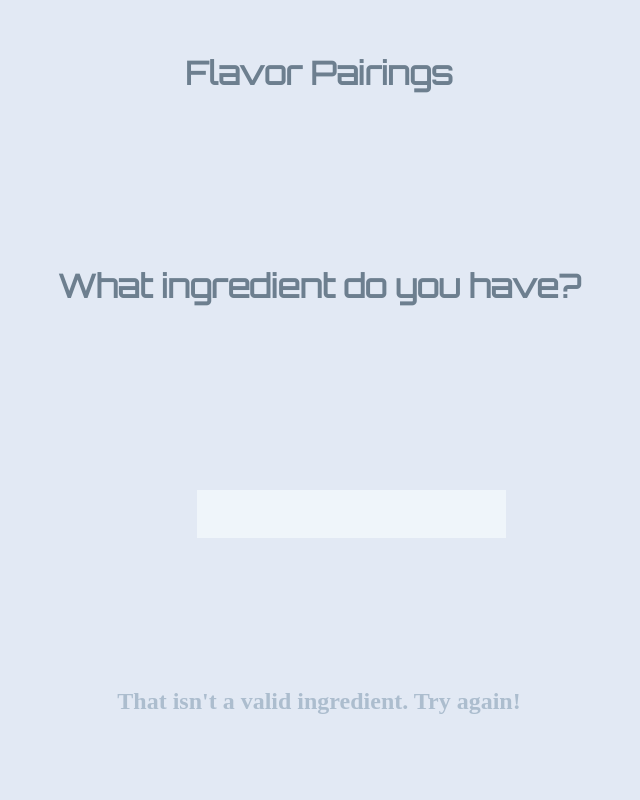
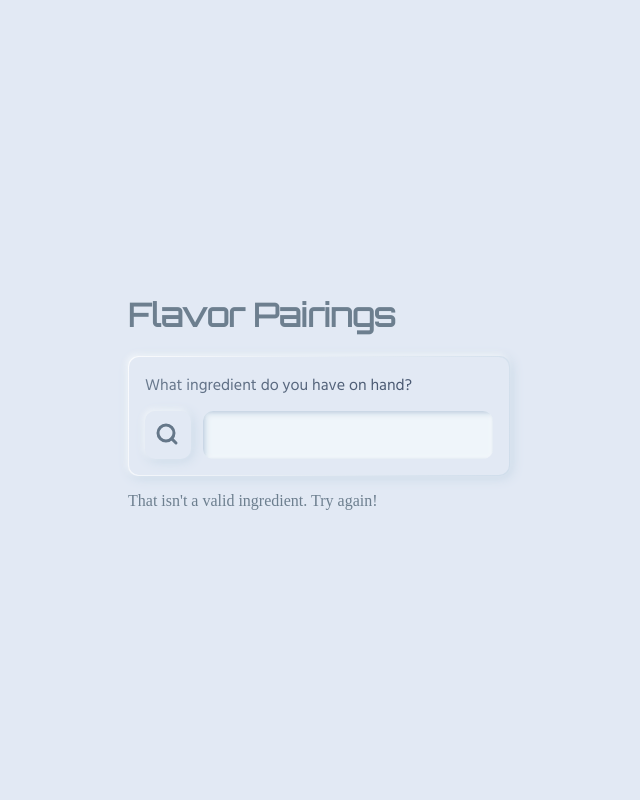
Before and after one commit to atiumcache/flavor-pairings-website, a Flask app: template templates/error-index.html in a window 1280 px wide. Shown: the whole page, without its empty margins (321-961 px from the left). Run offline with Flask 3, Linux system fonts and the light colour scheme; the template is opened without the code that fills it, so the values that code supplies are empty.

Commit message:
added css and fixed layouts

```diff
--- a/app.py
+++ b/app.py
@@ -18,7 +18,10 @@ def internalServiceError(error):
 
 @app.route("/results")
 def results():
-    main = request.args.get("choice")
-    pairings = ingredientPairings.get(main.lower())
-    allMains = ingredientPairings.keys()
-    return render_template("results.html", pairings=pairings, main=main.capitalize(), allMains=allMains)
+    try:
+        main = request.args.get("choice")
+        pairings = ingredientPairings.get(main.lower())
+        allMains = ingredientPairings.keys()
+        return render_template("results.html", pairings=pairings, main=main.capitalize(), allMains=allMains)
+    except TypeError:
+        return render_template("error-index.html")
--- a/static/style.css
+++ b/static/style.css
@@ -13,16 +13,37 @@
 	 height: 100%;
 	 grid-template: 2fr;
 	 place-items: center;
+	 margin: 0;
+	 padding: 0;
+
+}
+
+.home-container {
+	position: static;
+}
+
+p {
+	color: #6d7f8f;
 }
 
 h1 {
-    height:50%;
     color: #6d7f8f;
     font-family: 'Orbitron', sans-serif;
 	 font-weight: 600;
 }
 
+h2 {
+	color: #6d7f8f;
+    font-family: 'Orbitron', sans-serif;
+	 font-weight: 600;
+}
+
+li {
+	color: #6d7f8f;
+}
+
  .Card {
+
 	 padding: 1px;
 	 border-radius: var(--border-radius);
 	 background: linear-gradient(-67deg, rgba(200, 216, 231, .7), rgba(255, 255, 255, .8));
--- a/templates/error-index.html
+++ b/templates/error-index.html
@@ -1,11 +1,25 @@
 {% extends "layout.html" %}
 
 {% block body %}
-
-    <h1>What ingredient do you have?</h1>
+<div class="home-container">
+<h1>Flavor Pairings</h1>
+<div class="Card">
+    <div class="CardInner">
+    <label>What ingredient do you have on hand?</label>
+    <div class="container">
+      <div class="Icon">
+        <svg xmlns="http://www.w3.org/2000/svg" width="24" height="24" viewBox="0 0 24 24" fill="none" stroke="#657789" stroke-width="3" stroke-linecap="round" stroke-linejoin="round" class="feather feather-search"><circle cx="11" cy="11" r="8"/><line x1="21" y1="21" x2="16.65" y2="16.65"/></svg>
+      </div>
+      <div class="InputContainer">
         <form action="/results" method="get">
             <input list="search-options" autofocus name="choice" type="text">
         </form>
+      </div>
+    </div>
+   </div>
+  </div>
+  <p>That isn't a valid ingredient. Try again!</p>
+</div>
 
   <datalist id="search-options">
     {% for option in allMains %}
@@ -13,6 +27,4 @@
     {% endfor %}
 </datalist>
 
-    <h2>That isn't a valid ingredient. Try again!</h2>
-
 {% endblock %}
--- a/templates/index.html
+++ b/templates/index.html
@@ -1,7 +1,8 @@
 {% extends "layout.html" %}
 
 {% block body %}
-
+<div class="home-container">
+<h1>Flavor Pairings</h1>
 <div class="Card">
     <div class="CardInner">
     <label>What ingredient do you have on hand?</label>
@@ -17,6 +18,7 @@
     </div>
    </div>
   </div>
+</div>
 
   <datalist id="search-options">
     {% for option in allMains %}
--- a/templates/layout.html
+++ b/templates/layout.html
@@ -7,7 +7,7 @@
     <title>Flavor Pairings</title>
 </head>
 <body>
-    <h1>Flavor Pairings</h1>
+
     {% block body %}{% endblock %}
 </body>
 </html>
```
Also changed, not shown: other parts of static/style.css (+26 -0 lines), templates/results.html (+19 -2 lines). Lines whose indentation alone changed are shown as unchanged.
